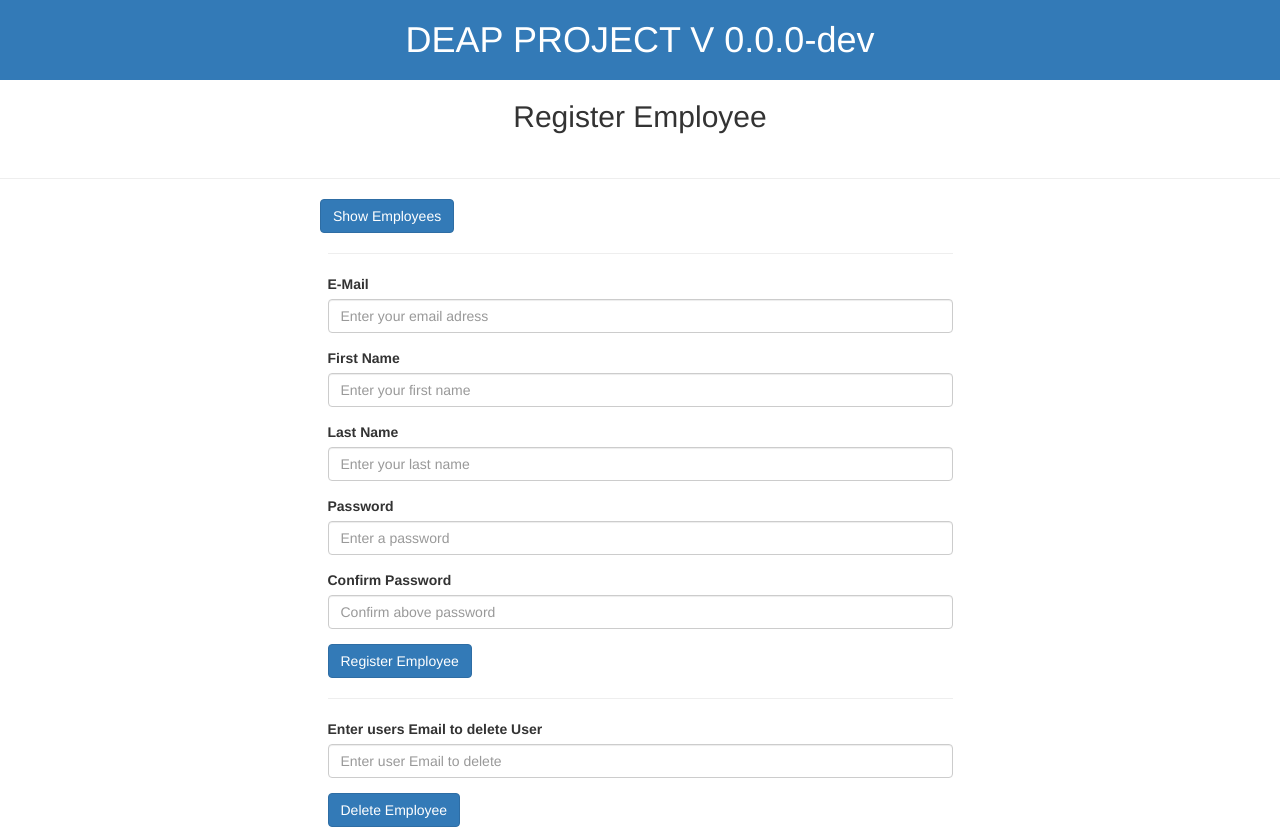
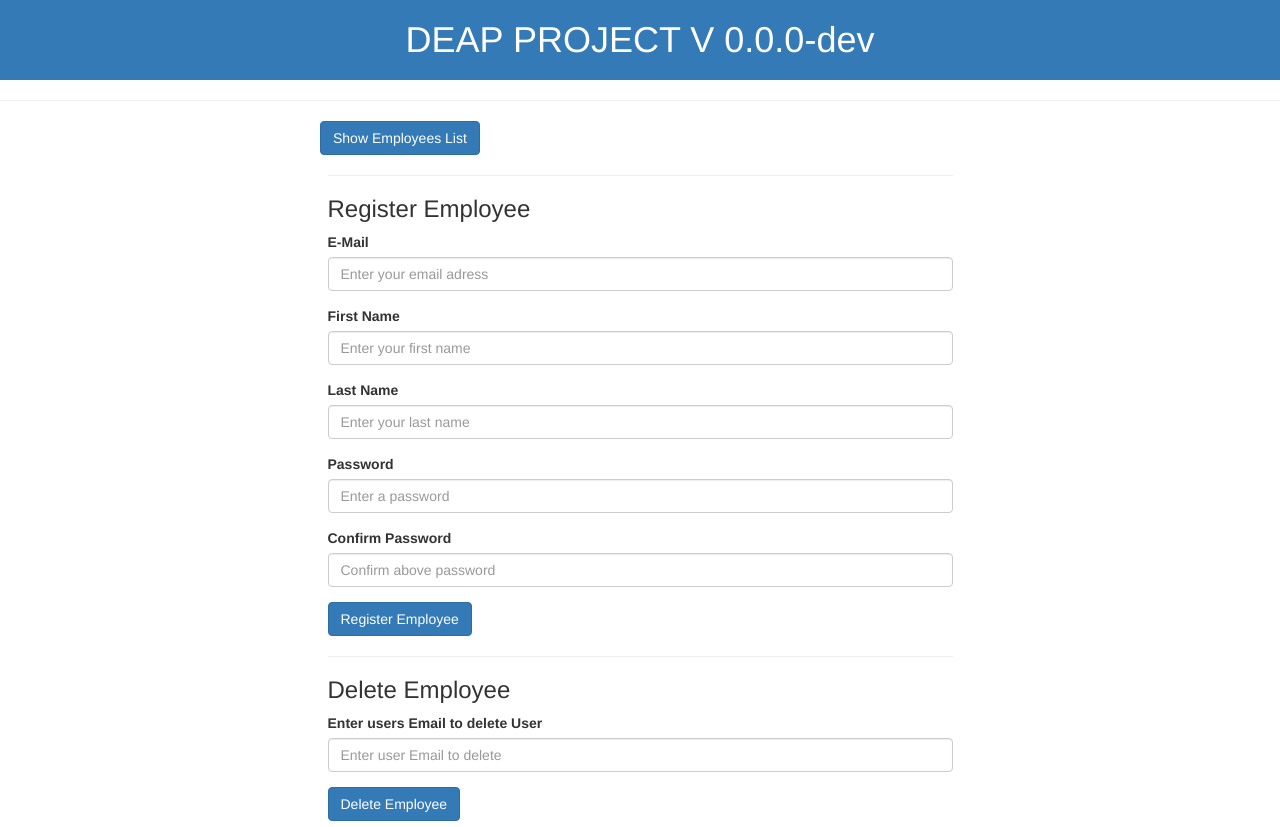
Before and after one commit to darthrevanyunka/deap-frontend, an Angular app: page / in a window 1280 px wide. Shown: the top 827 px of the page. Built offline with nearby package versions, Linux system fonts and the light colour scheme.

Commit message:
Hide/Show employee button. Refresh employee list after Add/Delete

```diff
--- a/src/app/employee/employee.component.html
+++ b/src/app/employee/employee.component.html
@@ -2,17 +2,19 @@
 
   <div class="text-center">
     <h1 style="padding:20px; margin-top:0px;" class="bg-primary">DEAP PROJECT V {{currentApplicationVersion}}</h1>
-    <h2 style="padding-bottom:25px;">Register Employee</h2>
     <hr>
   </div>
 
   <div>
   <div class="row">
     <div class="col-xs-12 col-md-6 col-md-offset-3">
-      <button class="btn btn-primary" (click)="onShowAll()" >Show Employees</button>
 
-      <div *ngFor="let employeeEl of employee; let i = index">
-        <a  style=" cursor: pointer;" class="list-group-item clearfix" >
+      <button *ngIf="showAll" class="btn btn-primary" (click)="onShowAll()" >Hide Employees List</button>
+      <hr *ngIf="showAll">
+      <button *ngIf="!showAll" class="btn btn-primary" (click)="onShowAll()" >Show Employees List</button>
+
+      <div  *ngFor="let employeeEl of employee; let i = index">
+        <a *ngIf="showAll" style=" cursor: pointer;" class="list-group-item clearfix" >
           <div class="pull-left">
             <h4 class="list-group-item-heading">{{ employeeEl.firstName }}</h4>
             <p class="list-group-item-text">{{ employeeEl.lastName }}</p>
@@ -27,6 +29,8 @@
 
   <div class="col-xs-12 col-md-6 col-md-offset-3">
     <hr>
+    <h3 >Register Employee</h3>
+
     <form  (ngSubmit)="onCreateEmployee(f)" #f="ngForm">
 
       <div class="form-group">
@@ -103,6 +107,7 @@
 
   <div class="col-xs-12 col-md-6 col-md-offset-3">
     <hr>
+    <h3 >Delete Employee</h3>
     <form  (ngSubmit)="onDeleteEmployee(g)" #g="ngForm">
       <div class="form-group">
         <label for="email">Enter users Email to delete User</label>
--- a/src/app/employee/employee.component.ts
+++ b/src/app/employee/employee.component.ts
@@ -15,6 +15,7 @@ export class EmployeeComponent implements OnInit {
 
   currentApplicationVersion = environment.appVersion;
   employee : Employee[] = [];
+  showAll = false;
 
   constructor(private http: HttpClient, private encryptionService: EncryptionService) { }
 
@@ -24,9 +25,25 @@ export class EmployeeComponent implements OnInit {
             this.employee = responseData;
             console.log(this.employee);
         });
+        if(this.showAll==true) this.showAll = false;
+        else this.showAll = true;
   }
 
   ngOnInit(): void {
+  }
+
+  reloadEmployees(){
+      this.http.get<Employee[]>('http://localhost:8080/employee/get',
+      ).subscribe(responseData => {
+      this.employee = responseData;
+      console.log(this.employee);
+      });
+
+      this.http.get<Employee[]>('http://localhost:8080/employee/get',
+      ).subscribe(responseData => {
+      this.employee = responseData;
+      console.log(this.employee);
+      });
   }
 
   onDeleteEmployee(deleteForm){
@@ -38,6 +55,8 @@ export class EmployeeComponent implements OnInit {
       ).subscribe(responseData => {
        console.log(responseData);
       });
+
+     this.reloadEmployees();
   }
 
   onCreateEmployee(employeeForm){
@@ -63,25 +82,26 @@ export class EmployeeComponent implements OnInit {
         console.log("Encrypted Password as base 64:" + passwordBase64);
 
         //create employee object
-        const employee = {
+        const newEmployee = {
           email: email,
           firstName: firstName,
           lastName: lastName,
           password: passwordBase64
         }
-        console.log(employee);
+        console.log(newEmployee);
 
         //convert employee object to JSON
-        const employeeJson = JSON.stringify(employee);
+        const employeeJson = JSON.stringify(newEmployee);
         console.log(employeeJson);
 
         //post request to create employee
         this.http.post('http://localhost:8080/employee/registration',
-        employee
+        newEmployee
         ).subscribe(responseData => {
             console.log(responseData);
         });
-
+        this.employee.push(newEmployee);
+        console.log(newEmployee);
     }else{
       console.log("Passwords do not match");
       alert("Passwords do not match");
```
